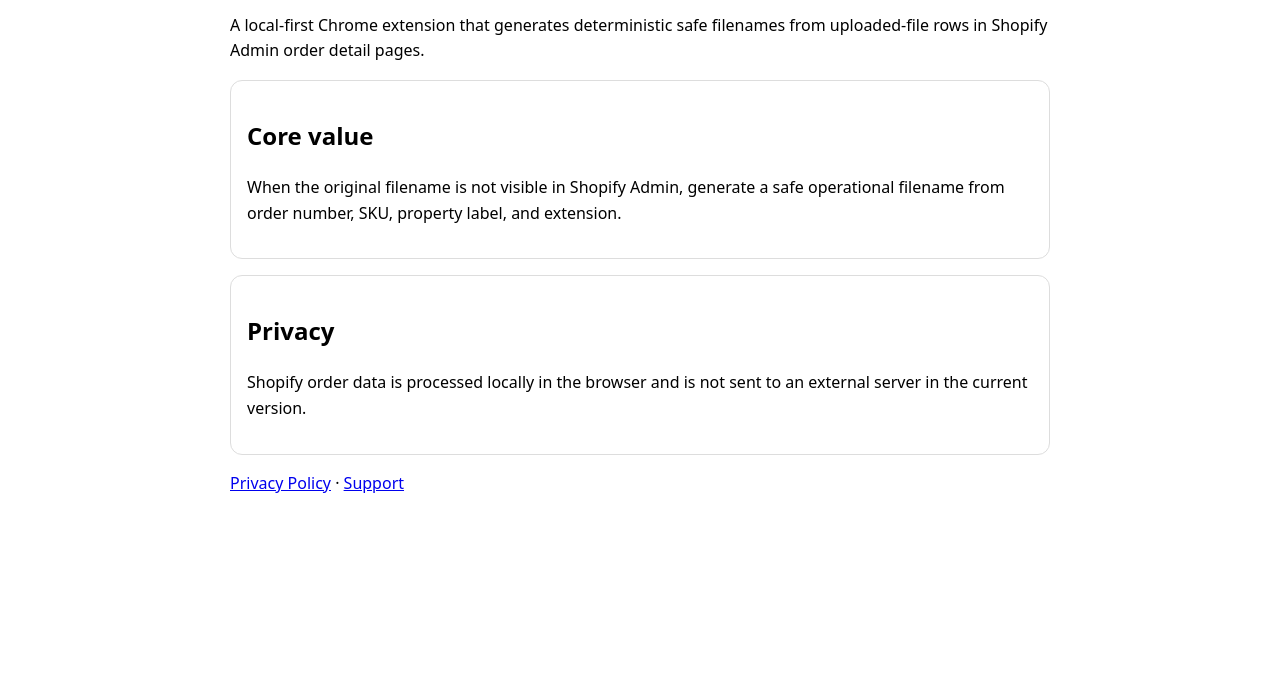
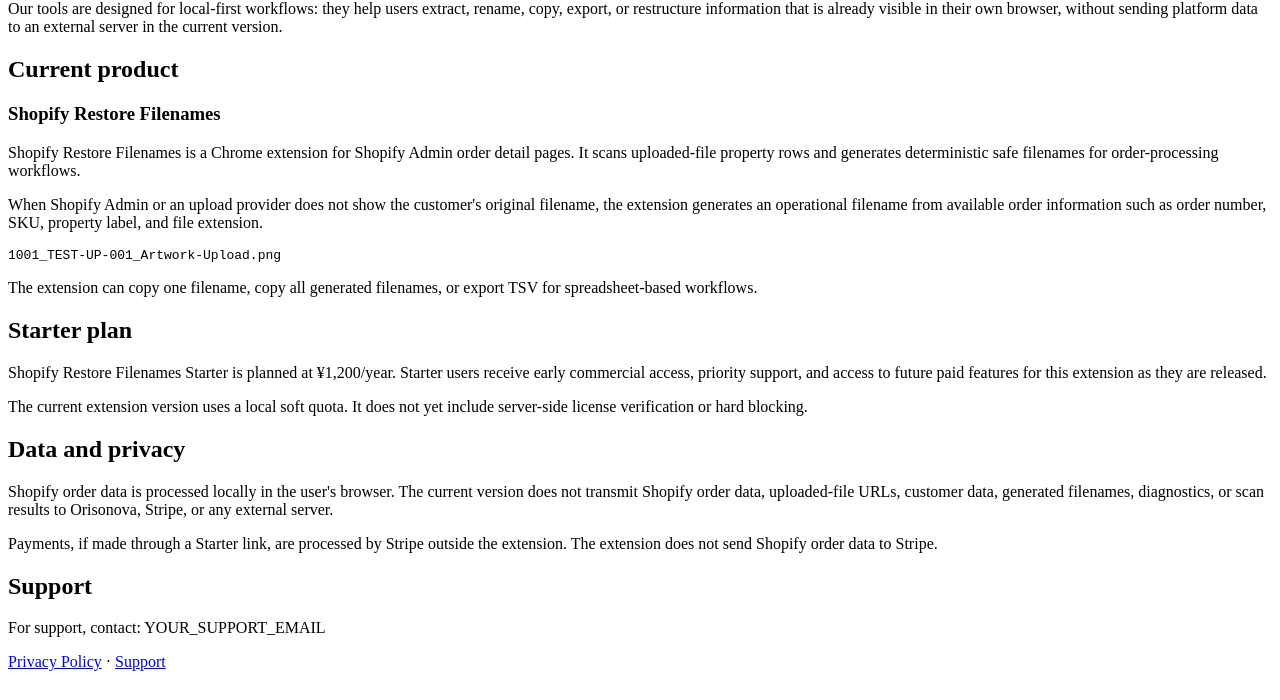
Before and after one commit to orisonova-systems/orisonova-public, a plain HTML site: page index.html in a window 1280 px wide. Shown: the part 100-800 px from the top of the page. Drawn offline with Linux system fonts and the light colour scheme.

Commit message:
Update index.html

```diff
--- a/index.html
+++ b/index.html
@@ -1,22 +1,83 @@
-<!doctype html>
-<html lang="en">
-<head>
-  <meta charset="utf-8" />
-  <meta name="viewport" content="width=device-width, initial-scale=1" />
-  <title>Shopify Restore Filenames</title>
-  <style>body{font-family:system-ui,-apple-system,BlinkMacSystemFont,sans-serif;max-width:820px;margin:40px auto;padding:0 20px;line-height:1.6}.box{border:1px solid #ddd;border-radius:12px;padding:16px;margin:16px 0}</style>
-</head>
-<body>
-  <h1>Shopify Restore Filenames</h1>
-  <p>A local-first Chrome extension that generates deterministic safe filenames from uploaded-file rows in Shopify Admin order detail pages.</p>
-  <div class="box">
-    <h2>Core value</h2>
-    <p>When the original filename is not visible in Shopify Admin, generate a safe operational filename from order number, SKU, property label, and extension.</p>
-  </div>
-  <div class="box">
-    <h2>Privacy</h2>
-    <p>Shopify order data is processed locally in the browser and is not sent to an external server in the current version.</p>
-  </div>
-  <p><a href="./privacy.html">Privacy Policy</a> · <a href="./support.html">Support</a></p>
-</body>
-</html>
+<h1>Orisonova MicroTools</h1>
+
+<p>
+Orisonova MicroTools creates small, practical browser tools that reduce
+repetitive operational friction in existing web platforms.
+</p>
+
+<p>
+Our tools are designed for local-first workflows: they help users extract,
+rename, copy, export, or restructure information that is already visible in
+their own browser, without sending platform data to an external server in the
+current version.
+</p>
+
+<section>
+  <h2>Current product</h2>
+
+  <h3>Shopify Restore Filenames</h3>
+
+  <p>
+  Shopify Restore Filenames is a Chrome extension for Shopify Admin order detail
+  pages. It scans uploaded-file property rows and generates deterministic safe
+  filenames for order-processing workflows.
+  </p>
+
+  <p>
+  When Shopify Admin or an upload provider does not show the customer's original
+  filename, the extension generates an operational filename from available
+  order information such as order number, SKU, property label, and file
+  extension.
+  </p>
+
+  <pre>1001_TEST-UP-001_Artwork-Upload.png</pre>
+
+  <p>
+  The extension can copy one filename, copy all generated filenames, or export
+  TSV for spreadsheet-based workflows.
+  </p>
+</section>
+
+<section>
+  <h2>Starter plan</h2>
+
+  <p>
+  Shopify Restore Filenames Starter is planned at ¥1,200/year.
+  Starter users receive early commercial access, priority support, and access
+  to future paid features for this extension as they are released.
+  </p>
+
+  <p>
+  The current extension version uses a local soft quota. It does not yet include
+  server-side license verification or hard blocking.
+  </p>
+</section>
+
+<section>
+  <h2>Data and privacy</h2>
+
+  <p>
+  Shopify order data is processed locally in the user's browser. The current
+  version does not transmit Shopify order data, uploaded-file URLs, customer
+  data, generated filenames, diagnostics, or scan results to Orisonova, Stripe,
+  or any external server.
+  </p>
+
+  <p>
+  Payments, if made through a Starter link, are processed by Stripe outside the
+  extension. The extension does not send Shopify order data to Stripe.
+  </p>
+</section>
+
+<section>
+  <h2>Support</h2>
+
+  <p>
+  For support, contact: YOUR_SUPPORT_EMAIL
+  </p>
+
+  <p>
+  <a href="privacy.html">Privacy Policy</a> ·
+  <a href="support.html">Support</a>
+  </p>
+</section>
```
